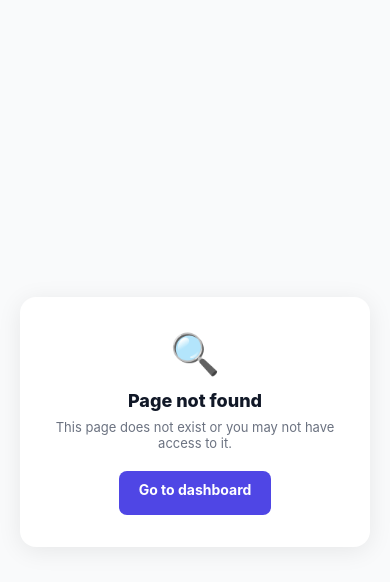
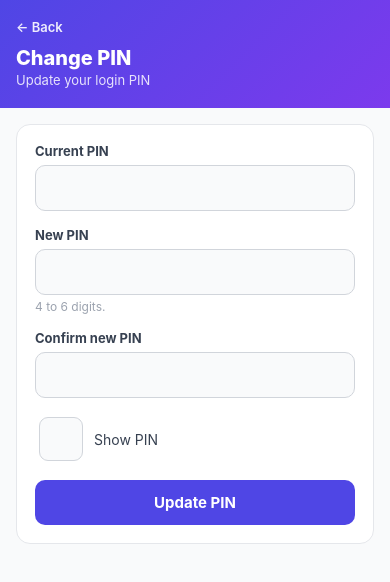
Before and after one commit to PranixQuick/School-OS, a Next.js app: page /parent/security in a window 390 px wide. Before the commit this address had no page. Shown: the top 582 px of the page. Built offline with nearby package versions, Linux system fonts and the light colour scheme.

Commit message:
feat(parent): change-PIN page (#1 / P4.6)
Mobile-friendly form (current / new / confirm) posting to
/api/parent/change-pin, with show toggle and client + server validation.

```diff
--- /dev/null
+++ b/app/parent/security/page.tsx
@@ -0,0 +1,116 @@
+'use client';
+// app/parent/security/page.tsx
+// ISS-1 (#1 / P4.6) — Parent self-service PIN change.
+// Posts to /api/parent/change-pin. On an unauthenticated response, sends the
+// parent to /parent/login.
+
+import { useState } from 'react';
+import Link from 'next/link';
+import { useRouter } from 'next/navigation';
+
+export default function ParentSecurityPage() {
+  const router = useRouter();
+  const [current, setCurrent] = useState('');
+  const [next, setNext] = useState('');
+  const [confirm, setConfirm] = useState('');
+  const [show, setShow] = useState(false);
+  const [busy, setBusy] = useState(false);
+  const [error, setError] = useState('');
+  const [done, setDone] = useState(false);
+
+  function validate(): string | null {
+    if (!current || !next || !confirm) return 'All fields are required.';
+    if (!/^\d{4,6}$/.test(next)) return 'New PIN must be 4 to 6 digits.';
+    if (next !== confirm) return 'New PIN and confirmation do not match.';
+    if (next === current) return 'New PIN must be different from the current PIN.';
+    return null;
+  }
+
+  async function submit(e: React.FormEvent) {
+    e.preventDefault();
+    setError('');
+    const v = validate();
+    if (v) { setError(v); return; }
+    setBusy(true);
+    try {
+      const r = await fetch('/api/parent/change-pin', {
+        method: 'POST',
+        headers: { 'Content-Type': 'application/json' },
+        body: JSON.stringify({ current_pin: current, new_pin: next }),
+      });
+      const d = await r.json().catch(() => ({}));
+      if (r.status === 401 && String(d.error ?? '').toLowerCase().includes('signed in')) {
+        router.push('/parent/login');
+        return;
+      }
+      if (!r.ok) throw new Error(d.error || 'Could not update PIN.');
+      setDone(true);
+      setCurrent(''); setNext(''); setConfirm('');
+    } catch (err) {
+      setError((err as Error).message);
+    } finally {
+      setBusy(false);
+    }
+  }
+
+  const inputStyle: React.CSSProperties = {
+    width: '100%', height: 46, borderRadius: 10, border: '1px solid #D1D5DB',
+    background: '#F9FAFB', fontSize: 16, padding: '0 14px', outline: 'none',
+    fontFamily: 'inherit', color: '#111827', boxSizing: 'border-box', letterSpacing: 2,
+  };
+  const labelStyle: React.CSSProperties = { fontSize: 13, fontWeight: 700, color: '#374151', marginBottom: 6, display: 'block' };
+
+  return (
+    <div style={{ minHeight: '100vh', background: '#F9FAFB', fontFamily: '-apple-system, BlinkMacSystemFont, "Segoe UI", sans-serif', paddingBottom: 40 }}>
+      {/* Header */}
+      <div style={{ background: 'linear-gradient(135deg, #4F46E5 0%, #7C3AED 100%)', padding: '16px 16px 20px' }}>
+        <Link href="/parent" style={{ color: 'rgba(255,255,255,0.9)', fontSize: 13, textDecoration: 'none', fontWeight: 600 }}>← Back</Link>
+        <div style={{ color: '#fff', fontSize: 20, fontWeight: 800, marginTop: 10 }}>Change PIN</div>
+        <div style={{ color: 'rgba(255,255,255,0.85)', fontSize: 13, marginTop: 2 }}>Update your login PIN</div>
+      </div>
+
+      <div style={{ padding: 16, maxWidth: 440, margin: '0 auto' }}>
+        {done ? (
+          <div style={{ background: '#ECFDF5', border: '1px solid #A7F3D0', borderRadius: 14, padding: 20, color: '#065F46' }}>
+            <div style={{ fontSize: 16, fontWeight: 800, marginBottom: 4 }}>✅ PIN updated</div>
+            <div style={{ fontSize: 14 }}>Use your new PIN the next time you sign in.</div>
+            <Link href="/parent" style={{ display: 'inline-block', marginTop: 14, background: '#fff', color: '#065F46', border: '1px solid #A7F3D0', borderRadius: 10, padding: '9px 16px', fontSize: 14, fontWeight: 700, textDecoration: 'none' }}>
+              Back to home
+            </Link>
+          </div>
+        ) : (
+          <form onSubmit={submit} style={{ background: '#fff', border: '1px solid #E5E7EB', borderRadius: 14, padding: 18, display: 'flex', flexDirection: 'column', gap: 16 }}>
+            <div>
+              <label style={labelStyle}>Current PIN</label>
+              <input type={show ? 'text' : 'password'} inputMode="numeric" value={current} onChange={(e) => setCurrent(e.target.value)} style={inputStyle} />
+            </div>
+            <div>
+              <label style={labelStyle}>New PIN</label>
+              <input type={show ? 'text' : 'password'} inputMode="numeric" value={next} onChange={(e) => setNext(e.target.value)} style={inputStyle} />
+              <div style={{ fontSize: 12, color: '#9CA3AF', marginTop: 4 }}>4 to 6 digits.</div>
+            </div>
+            <div>
+              <label style={labelStyle}>Confirm new PIN</label>
+              <input type={show ? 'text' : 'password'} inputMode="numeric" value={confirm} onChange={(e) => setConfirm(e.target.value)} style={inputStyle} />
+            </div>
+
+            <label style={{ display: 'flex', alignItems: 'center', gap: 8, fontSize: 14, color: '#374151', cursor: 'pointer' }}>
+              <input type="checkbox" checked={show} onChange={(e) => setShow(e.target.checked)} />
+              Show PIN
+            </label>
+
+            {error && <div style={{ fontSize: 14, color: '#B91C1C' }}>{error}</div>}
+
+            <button
+              type="submit"
+              disabled={busy}
+              style={{ background: busy ? '#9CA3AF' : '#4F46E5', color: '#fff', border: 'none', borderRadius: 10, padding: '13px 18px', fontSize: 15, fontWeight: 700, cursor: busy ? 'wait' : 'pointer' }}
+            >
+              {busy ? 'Updating…' : 'Update PIN'}
+            </button>
+          </form>
+        )}
+      </div>
+    </div>
+  );
+}
```
